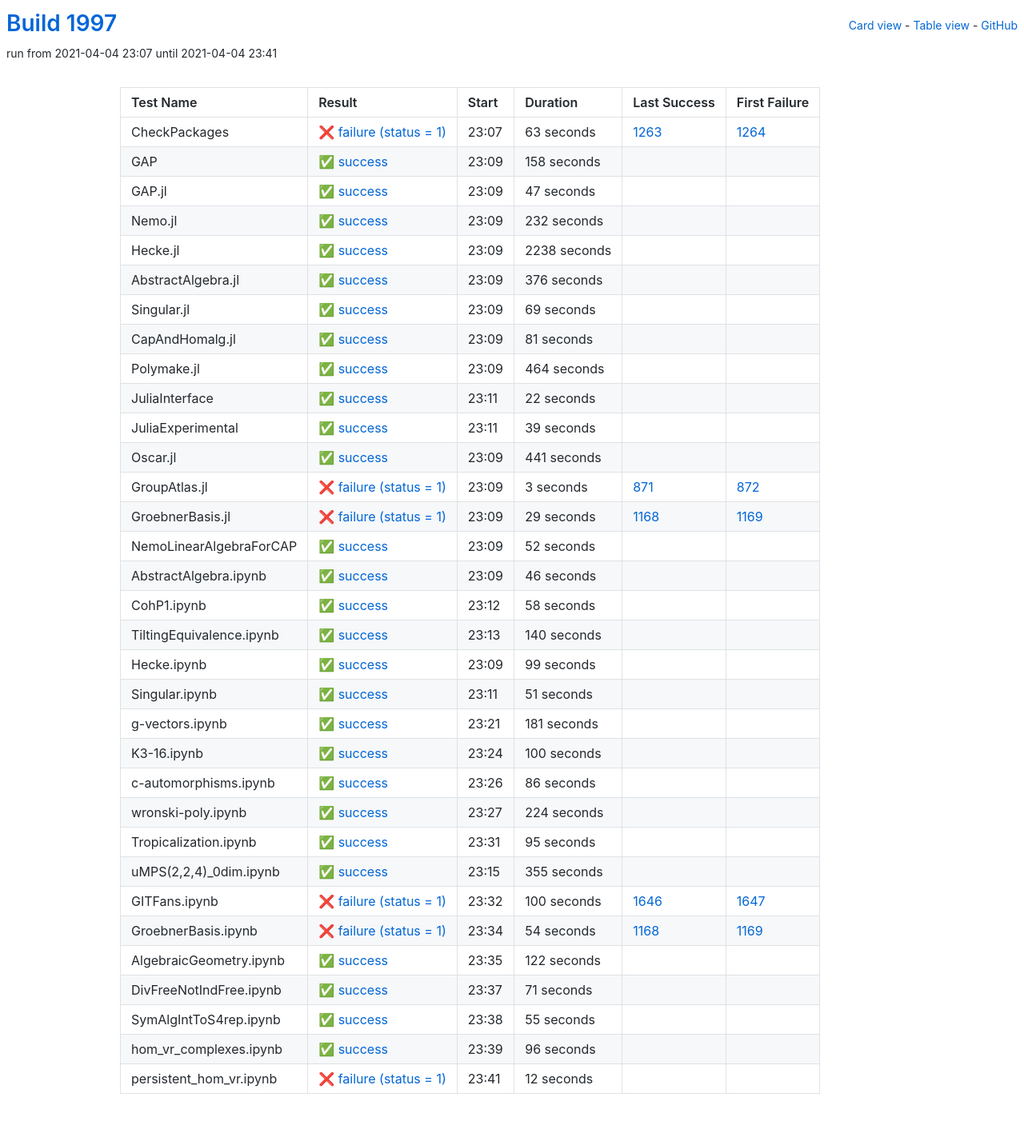
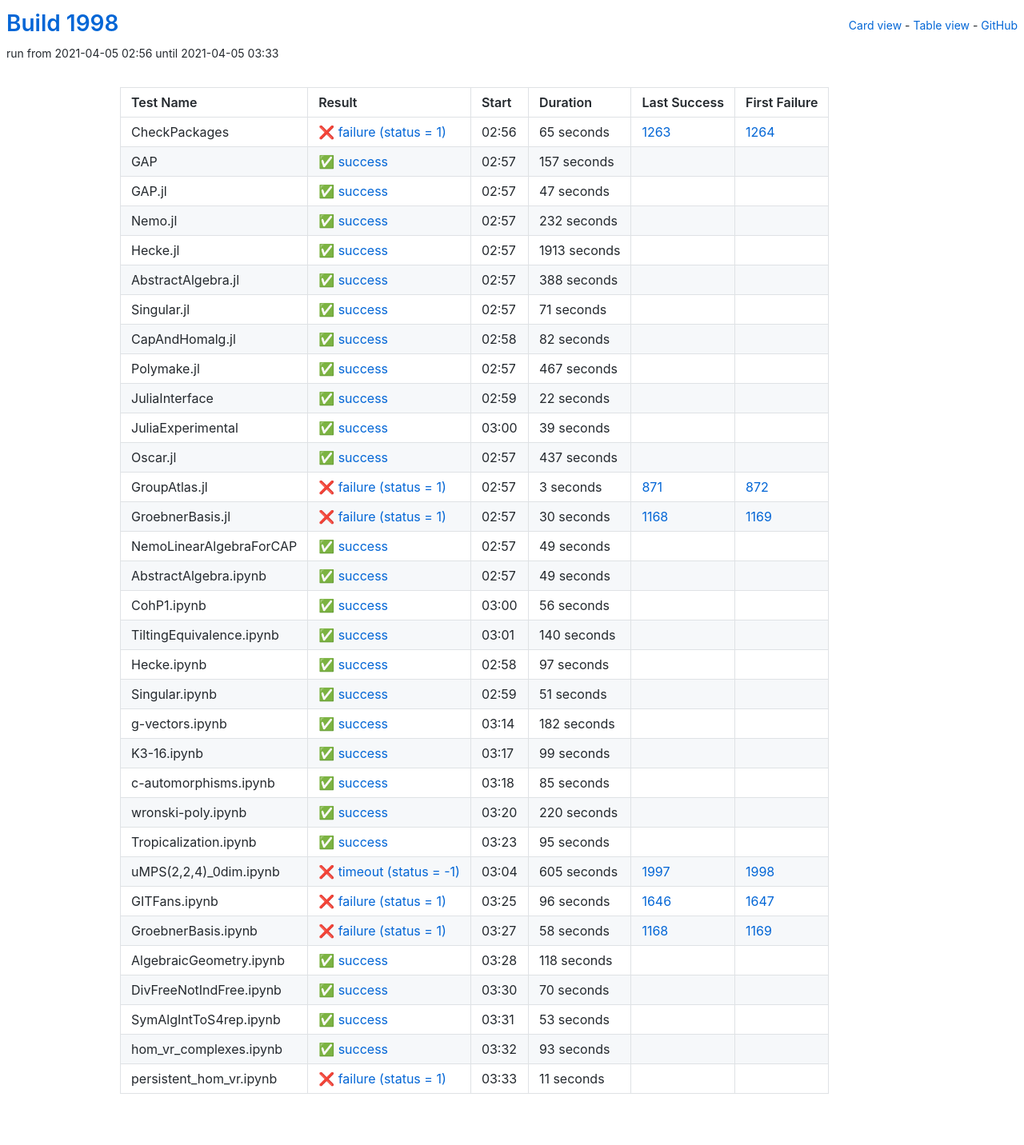
Before and after one commit to oscar-system/oscar-ci-status-stable, a Jekyll site: the page built from table.html, in a window 1280 px wide. Shown: the whole page at 80% size. Built offline with Jekyll 4.4.1, drawn with Linux system fonts in a browser that asks for light colours.

Commit message:
Build #1998

```diff
--- a/_data/ci.yml
+++ b/_data/ci.yml
@@ -1,6 +1,6 @@
 ---
-build: 1997
-build_url: https://oscarci.mathematik.uni-kl.de/job/oscar-stable/1997/
+build: 1998
+build_url: https://oscarci.mathematik.uni-kl.de/job/oscar-stable/1998/
 job: oscar-stable
 organization: oscar-system
 repo: oscar-ci-status-stable
@@ -8,32 +8,32 @@ repourl: https://github.com/oscar-system/oscar-ci-status-stable
 tests:
 - name: CheckPackages
   id: checkpackages
-  log: https://oscarci.mathematik.uni-kl.de/job/oscar-stable/1997/artifact/logs/build-1997/CheckPackages.log
-  start: 2021-04-04 23:07
+  log: https://oscarci.mathematik.uni-kl.de/job/oscar-stable/1998/artifact/logs/build-1998/CheckPackages.log
+  start: 2021-04-05 02:56
   success: false
   exitcode: 1
   status: failure
-  duration: 63
+  duration: 65
   last_success: 1263
   last_success_url: https://oscarci.mathematik.uni-kl.de/job/oscar-stable/1263/
   first_failure: 1264
   first_failure_url: https://oscarci.mathematik.uni-kl.de/job/oscar-stable/1264/
 - name: GAP
   id: gap
-  log: https://oscarci.mathematik.uni-kl.de/job/oscar-stable/1997/artifact/logs/build-1997/GAP.log
-  start: 2021-04-04 23:09
+  log: https://oscarci.mathematik.uni-kl.de/job/oscar-stable/1998/artifact/logs/build-1998/GAP.log
+  start: 2021-04-05 02:57
   success: true
   exitcode: 0
   status: success
-  duration: 158
+  duration: 157
   last_success: false
   last_success_url:
   first_failure: false
   first_failure_url:
 - name: GAP.jl
   id: gap-jl
-  log: https://oscarci.mathematik.uni-kl.de/job/oscar-stable/1997/artifact/logs/build-1997/GAP.jl.log
-  start: 2021-04-04 23:09
+  log: https://oscarci.mathematik.uni-kl.de/job/oscar-stable/1998/artifact/logs/build-1998/GAP.jl.log
+  start: 2021-04-05 02:57
   success: true
   exitcode: 0
   status: success
@@ -44,8 +44,8 @@ tests:
   first_failure_url:
 - name: Nemo.jl
   id: nemo-jl
-  log: https://oscarci.mathematik.uni-kl.de/job/oscar-stable/1997/artifact/logs/build-1997/Nemo.jl.log
-  start: 2021-04-04 23:09
+  log: https://oscarci.mathematik.uni-kl.de/job/oscar-stable/1998/artifact/logs/build-1998/Nemo.jl.log
+  start: 2021-04-05 02:57
   success: true
   exitcode: 0
   status: success
@@ -56,68 +56,68 @@ tests:
   first_failure_url:
 - name: Hecke.jl
   id: hecke-jl
-  log: https://oscarci.mathematik.uni-kl.de/job/oscar-stable/1997/artifact/logs/build-1997/Hecke.jl.log
-  start: 2021-04-04 23:09
+  log: https://oscarci.mathematik.uni-kl.de/job/oscar-stable/1998/artifact/logs/build-1998/Hecke.jl.log
+  start: 2021-04-05 02:57
   success: true
   exitcode: 0
   status: success
-  duration: 2238
+  duration: 1913
   last_success: false
   last_success_url:
   first_failure: false
   first_failure_url:
 - name: AbstractAlgebra.jl
   id: abstractalgebra-jl
-  log: https://oscarci.mathematik.uni-kl.de/job/oscar-stable/1997/artifact/logs/build-1997/AbstractAlgebra.jl.log
-  start: 2021-04-04 23:09
+  log: https://oscarci.mathematik.uni-kl.de/job/oscar-stable/1998/artifact/logs/build-1998/AbstractAlgebra.jl.log
+  start: 2021-04-05 02:57
   success: true
   exitcode: 0
   status: success
-  duration: 376
+  duration: 388
   last_success: false
   last_success_url:
   first_failure: false
   first_failure_url:
 - name: Singular.jl
   id: singular-jl
-  log: https://oscarci.mathematik.uni-kl.de/job/oscar-stable/1997/artifact/logs/build-1997/Singular.jl.log
-  start: 2021-04-04 23:09
+  log: https://oscarci.mathematik.uni-kl.de/job/oscar-stable/1998/artifact/logs/build-1998/Singular.jl.log
+  start: 2021-04-05 02:57
   success: true
   exitcode: 0
   status: success
-  duration: 69
+  duration: 71
   last_success: false
   last_success_url:
   first_failure: false
   first_failure_url:
 - name: CapAndHomalg.jl
   id: capandhomalg-jl
-  log: https://oscarci.mathematik.uni-kl.de/job/oscar-stable/1997/artifact/logs/build-1997/CapAndHomalg.jl.log
-  start: 2021-04-04 23:09
+  log: https://oscarci.mathematik.uni-kl.de/job/oscar-stable/1998/artifact/logs/build-1998/CapAndHomalg.jl.log
+  start: 2021-04-05 02:58
   success: true
   exitcode: 0
   status: success
-  duration: 81
+  duration: 82
   last_success: false
   last_success_url:
   first_failure: false
   first_failure_url:
 - name: Polymake.jl
   id: polymake-jl
-  log: https://oscarci.mathematik.uni-kl.de/job/oscar-stable/1997/artifact/logs/build-1997/Polymake.jl.log
-  start: 2021-04-04 23:09
+  log: https://oscarci.mathematik.uni-kl.de/job/oscar-stable/1998/artifact/logs/build-1998/Polymake.jl.log
+  start: 2021-04-05 02:57
   success: true
   exitcode: 0
   status: success
-  duration: 464
+  duration: 467
   last_success: false
   last_success_url:
   first_failure: false
   first_failure_url:
 - name: JuliaInterface
   id: juliainterface
-  log: https://oscarci.mathematik.uni-kl.de/job/oscar-stable/1997/artifact/logs/build-1997/JuliaInterface.log
-  start: 2021-04-04 23:11
+  log: https://oscarci.mathematik.uni-kl.de/job/oscar-stable/1998/artifact/logs/build-1998/JuliaInterface.log
+  start: 2021-04-05 02:59
   success: true
   exitcode: 0
   status: success
@@ -128,8 +128,8 @@ tests:
   first_failure_url:
 - name: JuliaExperimental
   id: juliaexperimental
-  log: https://oscarci.mathematik.uni-kl.de/job/oscar-stable/1997/artifact/logs/build-1997/JuliaExperimental.log
-  start: 2021-04-04 23:11
+  log: https://oscarci.mathematik.uni-kl.de/job/oscar-stable/1998/artifact/logs/build-1998/JuliaExperimental.log
+  start: 2021-04-05 03:00
   success: true
   exitcode: 0
   status: success
@@ -140,20 +140,20 @@ tests:
   first_failure_url:
 - name: Oscar.jl
   id: oscar-jl
-  log: https://oscarci.mathematik.uni-kl.de/job/oscar-stable/1997/artifact/logs/build-1997/Oscar.jl.log
-  start: 2021-04-04 23:09
+  log: https://oscarci.mathematik.uni-kl.de/job/oscar-stable/1998/artifact/logs/build-1998/Oscar.jl.log
+  start: 2021-04-05 02:57
   success: true
   exitcode: 0
   status: success
-  duration: 441
+  duration: 437
   last_success: false
   last_success_url:
   first_failure: false
   first_failure_url:
 - name: GroupAtlas.jl
   id: groupatlas-jl
-  log: https://oscarci.mathematik.uni-kl.de/job/oscar-stable/1997/artifact/logs/build-1997/GroupAtlas.jl.log
-  start: 2021-04-04 23:09
+  log: https://oscarci.mathematik.uni-kl.de/job/oscar-stable/1998/artifact/logs/build-1998/GroupAtlas.jl.log
+  start: 2021-04-05 02:57
   success: false
   exitcode: 1
   status: failure
@@ -164,56 +164,56 @@ tests:
   first_failure_url: https://oscarci.mathematik.uni-kl.de/job/oscar-stable/872/
 - name: GroebnerBasis.jl
   id: groebnerbasis-jl
-  log: https://oscarci.mathematik.uni-kl.de/job/oscar-stable/1997/artifact/logs/build-1997/GroebnerBasis.jl.log
-  start: 2021-04-04 23:09
+  log: https://oscarci.mathematik.uni-kl.de/job/oscar-stable/1998/artifact/logs/build-1998/GroebnerBasis.jl.log
+  start: 2021-04-05 02:57
   success: false
   exitcode: 1
   status: failure
-  duration: 29
+  duration: 30
   last_success: 1168
   last_success_url: https://oscarci.mathematik.uni-kl.de/job/oscar-stable/1168/
   first_failure: 1169
   first_failure_url: https://oscarci.mathematik.uni-kl.de/job/oscar-stable/1169/
 - name: NemoLinearAlgebraForCAP
   id: nemolinearalgebraforcap
-  log: https://oscarci.mathematik.uni-kl.de/job/oscar-stable/1997/artifact/logs/build-1997/NemoLinearAlgebraForCAP.log
-  start: 2021-04-04 23:09
+  log: https://oscarci.mathematik.uni-kl.de/job/oscar-stable/1998/artifact/logs/build-1998/NemoLinearAlgebraForCAP.log
+  start: 2021-04-05 02:57
   success: true
   exitcode: 0
   status: success
-  duration: 52
+  duration: 49
   last_success: false
   last_success_url:
   first_failure: false
   first_failure_url:
 - name: AbstractAlgebra.ipynb
   id: abstractalgebra-ipynb
-  log: https://oscarci.mathematik.uni-kl.de/job/oscar-stable/1997/artifact/logs/build-1997/AbstractAlgebra.ipynb.log
-  start: 2021-04-04 23:09
+  log: https://oscarci.mathematik.uni-kl.de/job/oscar-stable/1998/artifact/logs/build-1998/AbstractAlgebra.ipynb.log
+  start: 2021-04-05 02:57
   success: true
   exitcode: 0
   status: success
-  duration: 46
+  duration: 49
   last_success: false
   last_success_url:
   first_failure: false
   first_failure_url:
 - name: CohP1.ipynb
   id: cohp1-ipynb
-  log: https://oscarci.mathematik.uni-kl.de/job/oscar-stable/1997/artifact/logs/build-1997/CohP1.ipynb.log
-  start: 2021-04-04 23:12
+  log: https://oscarci.mathematik.uni-kl.de/job/oscar-stable/1998/artifact/logs/build-1998/CohP1.ipynb.log
+  start: 2021-04-05 03:00
   success: true
   exitcode: 0
   status: success
-  duration: 58
+  duration: 56
   last_success: false
   last_success_url:
   first_failure: false
   first_failure_url:
 - name: TiltingEquivalence.ipynb
   id: tiltingequivalence-ipynb
-  log: https://oscarci.mathematik.uni-kl.de/job/oscar-stable/1997/artifact/logs/build-1997/TiltingEquivalence.ipynb.log
-  start: 2021-04-04 23:13
+  log: https://oscarci.mathematik.uni-kl.de/job/oscar-stable/1998/artifact/logs/build-1998/TiltingEquivalence.ipynb.log
+  start: 2021-04-05 03:01
   success: true
   exitcode: 0
   status: success
@@ -224,20 +224,20 @@ tests:
   first_failure_url:
 - name: Hecke.ipynb
   id: hecke-ipynb
-  log: https://oscarci.mathematik.uni-kl.de/job/oscar-stable/1997/artifact/logs/build-1997/Hecke.ipynb.log
-  start: 2021-04-04 23:09
+  log: https://oscarci.mathematik.uni-kl.de/job/oscar-stable/1998/artifact/logs/build-1998/Hecke.ipynb.log
+  start: 2021-04-05 02:58
   success: true
   exitcode: 0
   status: success
-  duration: 99
+  duration: 97
   last_success: false
   last_success_url:
   first_failure: false
   first_failure_url:
 - name: Singular.ipynb
   id: singular-ipynb
-  log: https://oscarci.mathematik.uni-kl.de/job/oscar-stable/1997/artifact/logs/build-1997/Singular.ipynb.log
-  start: 2021-04-04 23:11
+  log: https://oscarci.mathematik.uni-kl.de/job/oscar-stable/1998/artifact/logs/build-1998/Singular.ipynb.log
+  start: 2021-04-05 02:59
   success: true
   exitcode: 0
   status: success
@@ -248,56 +248,56 @@ tests:
   first_failure_url:
 - name: g-vectors.ipynb
   id: g-vectors-ipynb
-  log: https://oscarci.mathematik.uni-kl.de/job/oscar-stable/1997/artifact/logs/build-1997/g-vectors.ipynb.log
-  start: 2021-04-04 23:21
+  log: https://oscarci.mathematik.uni-kl.de/job/oscar-stable/1998/artifact/logs/build-1998/g-vectors.ipynb.log
+  start: 2021-04-05 03:14
   success: true
   exitcode: 0
   status: success
-  duration: 181
+  duration: 182
   last_success: false
   last_success_url:
   first_failure: false
   first_failure_url:
 - name: K3-16.ipynb
   id: k3-16-ipynb
-  log: https://oscarci.mathematik.uni-kl.de/job/oscar-stable/1997/artifact/logs/build-1997/K3-16.ipynb.log
-  start: 2021-04-04 23:24
+  log: https://oscarci.mathematik.uni-kl.de/job/oscar-stable/1998/artifact/logs/build-1998/K3-16.ipynb.log
+  start: 2021-04-05 03:17
   success: true
   exitcode: 0
   status: success
-  duration: 100
+  duration: 99
   last_success: false
   last_success_url:
   first_failure: false
   first_failure_url:
 - name: c-automorphisms.ipynb
   id: c-automorphisms-ipynb
-  log: https://oscarci.mathematik.uni-kl.de/job/oscar-stable/1997/artifact/logs/build-1997/c-automorphisms.ipynb.log
-  start: 2021-04-04 23:26
+  log: https://oscarci.mathematik.uni-kl.de/job/oscar-stable/1998/artifact/logs/build-1998/c-automorphisms.ipynb.log
+  start: 2021-04-05 03:18
   success: true
   exitcode: 0
   status: success
-  duration: 86
+  duration: 85
   last_success: false
   last_success_url:
   first_failure: false
   first_failure_url:
 - name: wronski-poly.ipynb
   id: wronski-poly-ipynb
-  log: https://oscarci.mathematik.uni-kl.de/job/oscar-stable/1997/artifact/logs/build-1997/wronski-poly.ipynb.log
-  start: 2021-04-04 23:27
+  log: https://oscarci.mathematik.uni-kl.de/job/oscar-stable/1998/artifact/logs/build-1998/wronski-poly.ipynb.log
+  start: 2021-04-05 03:20
   success: true
   exitcode: 0
   status: success
-  duration: 224
+  duration: 220
   last_success: false
   last_success_url:
   first_failure: false
   first_failure_url:
 - name: Tropicalization.ipynb
   id: tropicalization-ipynb
-  log: https://oscarci.mathematik.uni-kl.de/job/oscar-stable/1997/artifact/logs/build-1997/Tropicalization.ipynb.log
-  start: 2021-04-04 23:31
+  log: https://oscarci.mathematik.uni-kl.de/job/oscar-stable/1998/artifact/logs/build-1998/Tropicalization.ipynb.log
+  start: 2021-04-05 03:23
   success: true
   exitcode: 0
   status: success
@@ -308,96 +308,96 @@ tests:
   first_failure_url:
 - name: uMPS(2,2,4)_0dim.ipynb
   id: umps-2-2-4-0dim-ipynb
-  log: https://oscarci.mathematik.uni-kl.de/job/oscar-stable/1997/artifact/logs/build-1997/uMPS-2-2-4-_0dim.ipynb.log
-  start: 2021-04-04 23:15
-  success: true
-  exitcode: 0
-  status: success
-  duration: 355
-  last_success: false
-  last_success_url:
-  first_failure: false
-  first_failure_url:
+  log: https://oscarci.mathematik.uni-kl.de/job/oscar-stable/1998/artifact/logs/build-1998/uMPS-2-2-4-_0dim.ipynb.log
+  start: 2021-04-05 03:04
+  success: false
+  exitcode: -1
+  status: timeout
+  duration: 605
+  last_success: 1997
+  last_success_url: https://oscarci.mathematik.uni-kl.de/job/oscar-stable/1997/
+  first_failure: 1998
+  first_failure_url: https://oscarci.mathematik.uni-kl.de/job/oscar-stable/1998/
 - name: GITFans.ipynb
   id: gitfans-ipynb
-  log: https://oscarci.mathematik.uni-kl.de/job/oscar-stable/1997/artifact/logs/build-1997/GITFans.ipynb.log
-  start: 2021-04-04 23:32
+  log: https://oscarci.mathematik.uni-kl.de/job/oscar-stable/1998/artifact/logs/build-1998/GITFans.ipynb.log
+  start: 2021-04-05 03:25
   success: false
   exitcode: 1
   status: failure
-  duration: 100
+  duration: 96
   last_success: 1646
   last_success_url: https://oscarci.mathematik.uni-kl.de/job/oscar-stable/1646/
   first_failure: 1647
   first_failure_url: https://oscarci.mathematik.uni-kl.de/job/oscar-stable/1647/
 - name: GroebnerBasis.ipynb
   id: groebnerbasis-ipynb
-  log: https://oscarci.mathematik.uni-kl.de/job/oscar-stable/1997/artifact/logs/build-1997/GroebnerBasis.ipynb.log
-  start: 2021-04-04 23:34
+  log: https://oscarci.mathematik.uni-kl.de/job/oscar-stable/1998/artifact/logs/build-1998/GroebnerBasis.ipynb.log
+  start: 2021-04-05 03:27
   success: false
   exitcode: 1
   status: failure
-  duration: 54
+  duration: 58
   last_success: 1168
   last_success_url: https://oscarci.mathematik.uni-kl.de/job/oscar-stable/1168/
   first_failure: 1169
   first_failure_url: https://oscarci.mathematik.uni-kl.de/job/oscar-stable/1169/
 - name: AlgebraicGeometry.ipynb
   id: algebraicgeometry-ipynb
-  log: https://oscarci.mathematik.uni-kl.de/job/oscar-stable/1997/artifact/logs/build-1997/AlgebraicGeometry.ipynb.log
-  start: 2021-04-04 23:35
+  log: https://oscarci.mathematik.uni-kl.de/job/oscar-stable/1998/artifact/logs/build-1998/AlgebraicGeometry.ipynb.log
+  start: 2021-04-05 03:28
   success: true
   exitcode: 0
   status: success
-  duration: 122
+  duration: 118
   last_success: false
   last_success_url:
   first_failure: false
   first_failure_url:
 - name: DivFreeNotIndFree.ipynb
   id: divfreenotindfree-ipynb
-  log: https://oscarci.mathematik.uni-kl.de/job/oscar-stable/1997/artifact/logs/build-1997/DivFreeNotIndFree.ipynb.log
-  start: 2021-04-04 23:37
+  log: https://oscarci.mathematik.uni-kl.de/job/oscar-stable/1998/artifact/logs/build-1998/DivFreeNotIndFree.ipynb.log
+  start: 2021-04-05 03:30
   success: true
   exitcode: 0
   status: success
-  duration: 71
+  duration: 70
   last_success: false
   last_success_url:
   first_failure: false
   first_failure_url:
 - name: SymAlgIntToS4rep.ipynb
   id: symalginttos4rep-ipynb
-  log: https://oscarci.mathematik.uni-kl.de/job/oscar-stable/1997/artifact/logs/build-1997/SymAlgIntToS4rep.ipynb.log
-  start: 2021-04-04 23:38
+  log: https://oscarci.mathematik.uni-kl.de/job/oscar-stable/1998/artifact/logs/build-1998/SymAlgIntToS4rep.ipynb.log
+  start: 2021-04-05 03:31
   success: true
   exitcode: 0
   status: success
-  duration: 55
+  duration: 53
   last_success: false
   last_success_url:
   first_failure: false
   first_failure_url:
 - name: hom_vr_complexes.ipynb
   id: hom-vr-complexes-ipynb
-  log: https://oscarci.mathematik.uni-kl.de/job/oscar-stable/1997/artifact/logs/build-1997/hom_vr_complexes.ipynb.log
-  start: 2021-04-04 23:39
+  log: https://oscarci.mathematik.uni-kl.de/job/oscar-stable/1998/artifact/logs/build-1998/hom_vr_complexes.ipynb.log
+  start: 2021-04-05 03:32
   success: true
   exitcode: 0
   status: success
-  duration: 96
+  duration: 93
   last_success: false
   last_success_url:
   first_failure: false
   first_failure_url:
 - name: persistent_hom_vr.ipynb
   id: persistent-hom-vr-ipynb
-  log: https://oscarci.mathematik.uni-kl.de/job/oscar-stable/1997/artifact/logs/build-1997/persistent_hom_vr.ipynb.log
-  start: 2021-04-04 23:41
+  log: https://oscarci.mathematik.uni-kl.de/job/oscar-stable/1998/artifact/logs/build-1998/persistent_hom_vr.ipynb.log
+  start: 2021-04-05 03:33
   success: false
   exitcode: 1
   status: failure
-  duration: 12
+  duration: 11
   last_success: false
   last_success_url:
   first_failure: false
```
Also changed, not shown: README.md.
